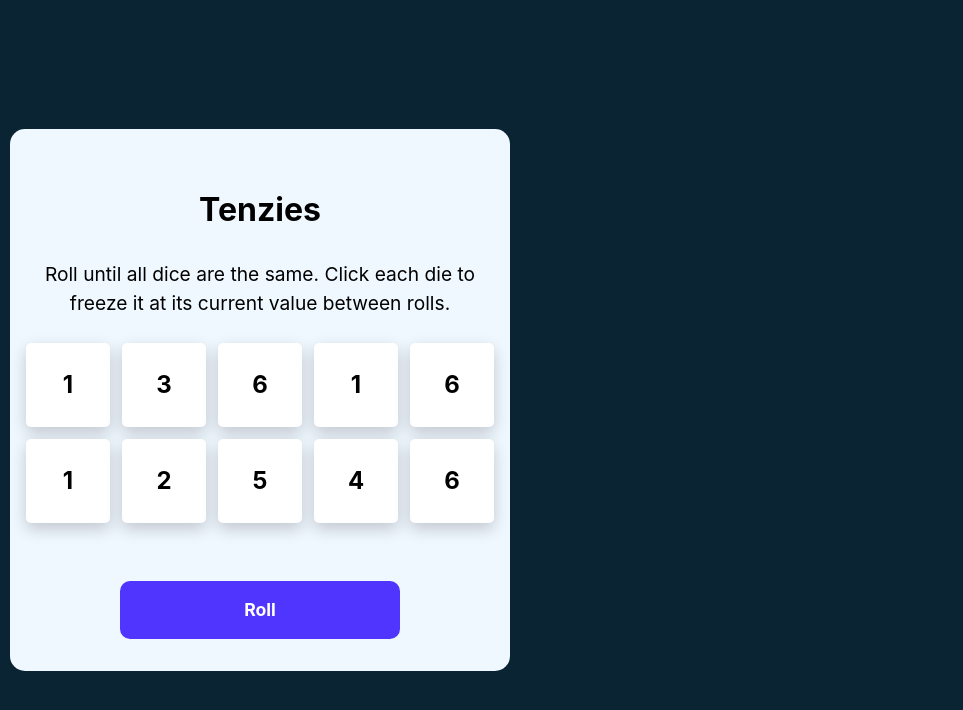
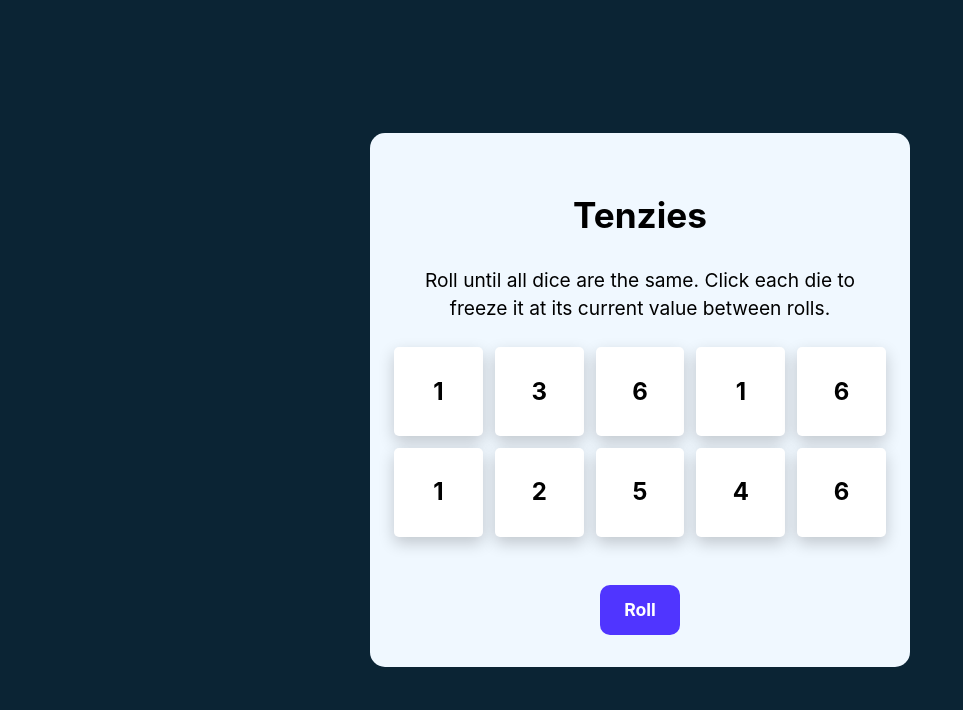
Before and after one commit to Priya-creates/Tenzies-game, a React (Vite) app: page / in a window 1280 px wide. Shown: the top 710 px of the page, without its empty margins (0-963 px from the left). Built offline with nearby package versions, Linux system fonts and the light colour scheme.

Commit message:
final change

```diff
--- a/src/style.css
+++ b/src/style.css
@@ -1,63 +1,57 @@
+
 * {
   box-sizing: border-box;
   margin: 0;
   padding: 0;
 }
-
-html,
-body {
+html, body {
   height: 100%;
 }
 body {
-  min-height: 100vh;
   display: flex;
   justify-content: center;
   align-items: center;
   background-color: #0b2434;
-  padding: 30px 10px;
+  padding: 20px;
 }
 
-/* 3. Root */
+
 #root {
   width: 100%;
-  height: auto;
+  max-width: 540px;
 }
+
 
 main {
   background-color: aliceblue;
   border-radius: 15px;
+  width: 100%;
+  padding: 2rem 1.5rem;
   display: flex;
   flex-direction: column;
-  justify-content: center;
   align-items: center;
-  gap: 1.6rem;
-  width: 100%;
-  max-width: 500px;
-  padding: 2rem 1rem;
+  gap: 1.5rem;
 }
 
 .title {
   font-family: Inter, sans-serif;
+  font-size: clamp(1.6rem, 5vw, 2.2rem);
   font-weight: 700;
-  font-size: clamp(1.5rem, 5vw, 2rem);
   text-align: center;
 }
 .instructions {
   font-family: Inter, sans-serif;
-  font-weight: 400;
   font-size: clamp(1rem, 3vw, 1.2rem);
   text-align: center;
-  width: 100%;
+  max-width: 100%;
 }
 
 .sr-only {
   position: absolute;
-  width: 1px;
-  height: 1px;
-  padding: 0;
-  margin: -1px;
+  width: 1px; height: 1px;
+  padding: 0; margin: -1px;
   overflow: hidden;
-  clip: rect(0, 0, 0, 0);
+  clip: rect(0,0,0,0);
   white-space: nowrap;
   border: 0;
 }
@@ -66,7 +60,6 @@ main {
   width: 100%;
   display: flex;
   justify-content: center;
-  align-items: center;
 }
 .grid-container {
   display: grid;
@@ -74,19 +67,18 @@ main {
   grid-template-rows: repeat(2, minmax(48px, 1fr));
   gap: 0.75rem;
   width: 100%;
-  margin-bottom: 2rem;
 }
 
 .tab {
   background-color: #fff;
   box-shadow: 0 6px 16px rgba(0, 0, 0, 0.2);
+  border: none;
   border-radius: 5px;
-  border: none;
   cursor: pointer;
+  aspect-ratio: 1/1;
   display: flex;
+  align-items: center;
   justify-content: center;
-  align-items: center;
-  aspect-ratio: 1 / 1;
   font-family: Inter, sans-serif;
   font-weight: 700;
   font-size: 1.5rem;
@@ -94,23 +86,17 @@ main {
 
 .roll-button {
   font-family: Inter, sans-serif;
+  font-size: 1.1rem;
   font-weight: 700;
-  font-size: 1.1rem;
   background-color: #5035ff;
   color: #fff;
   border: none;
   border-radius: 10px;
-  padding: 1rem 2rem;
+  padding: 0.75rem 1.5rem;
   cursor: pointer;
-  position: sticky;
-  bottom: 1rem;
-  width: 60%;
-  max-width: 300px;
-  margin: 0 auto;
-  text-align: center;
+  margin-top: 1.5rem;
 }
 
-/* 10. Tweak dice size/text on smaller screens */
 @media (max-width: 500px) {
   .grid-container {
     gap: 0.5rem;
@@ -118,4 +104,7 @@ main {
   .tab {
     font-size: 1.3rem;
   }
+  .roll-button {
+    width: 80%;
+  }
 }
```
